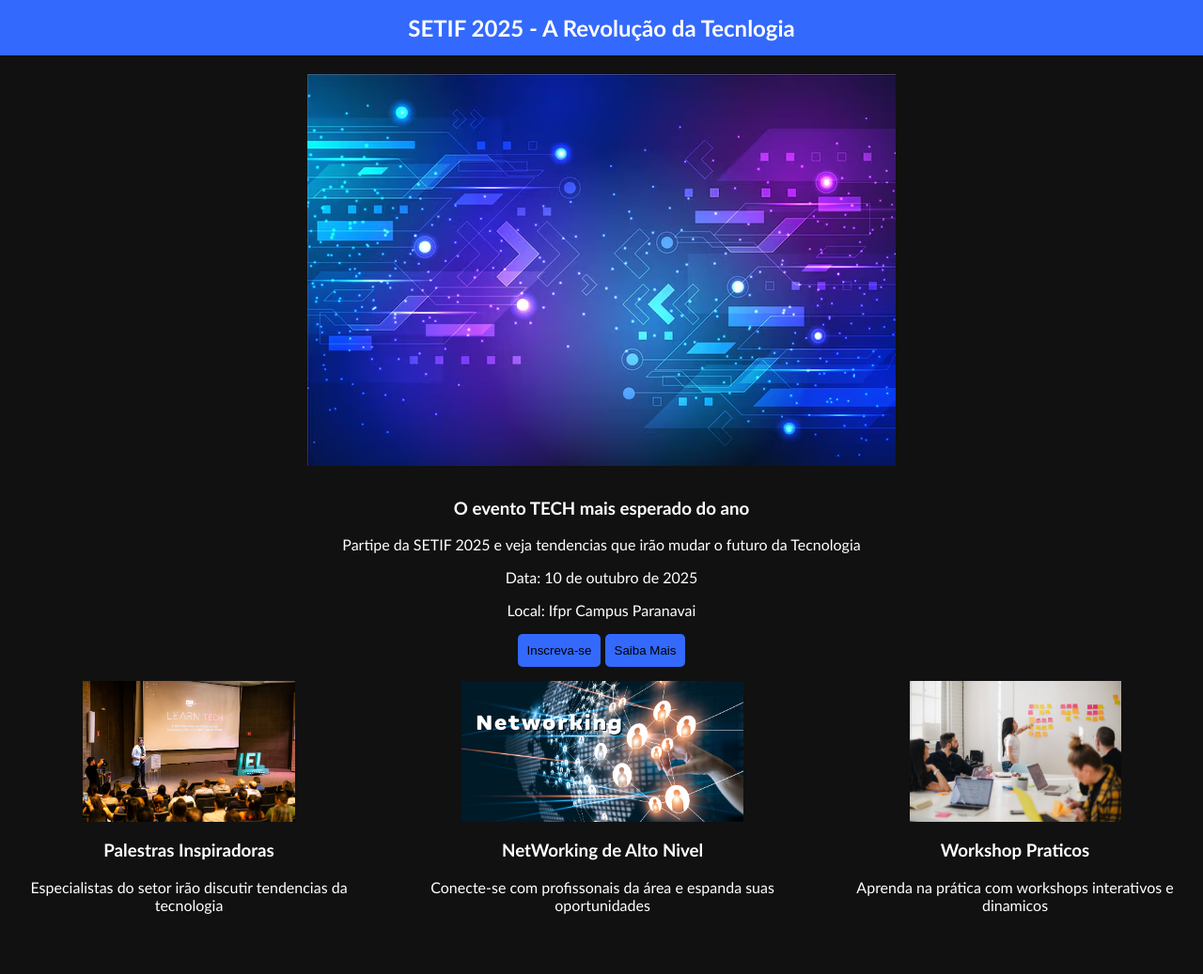
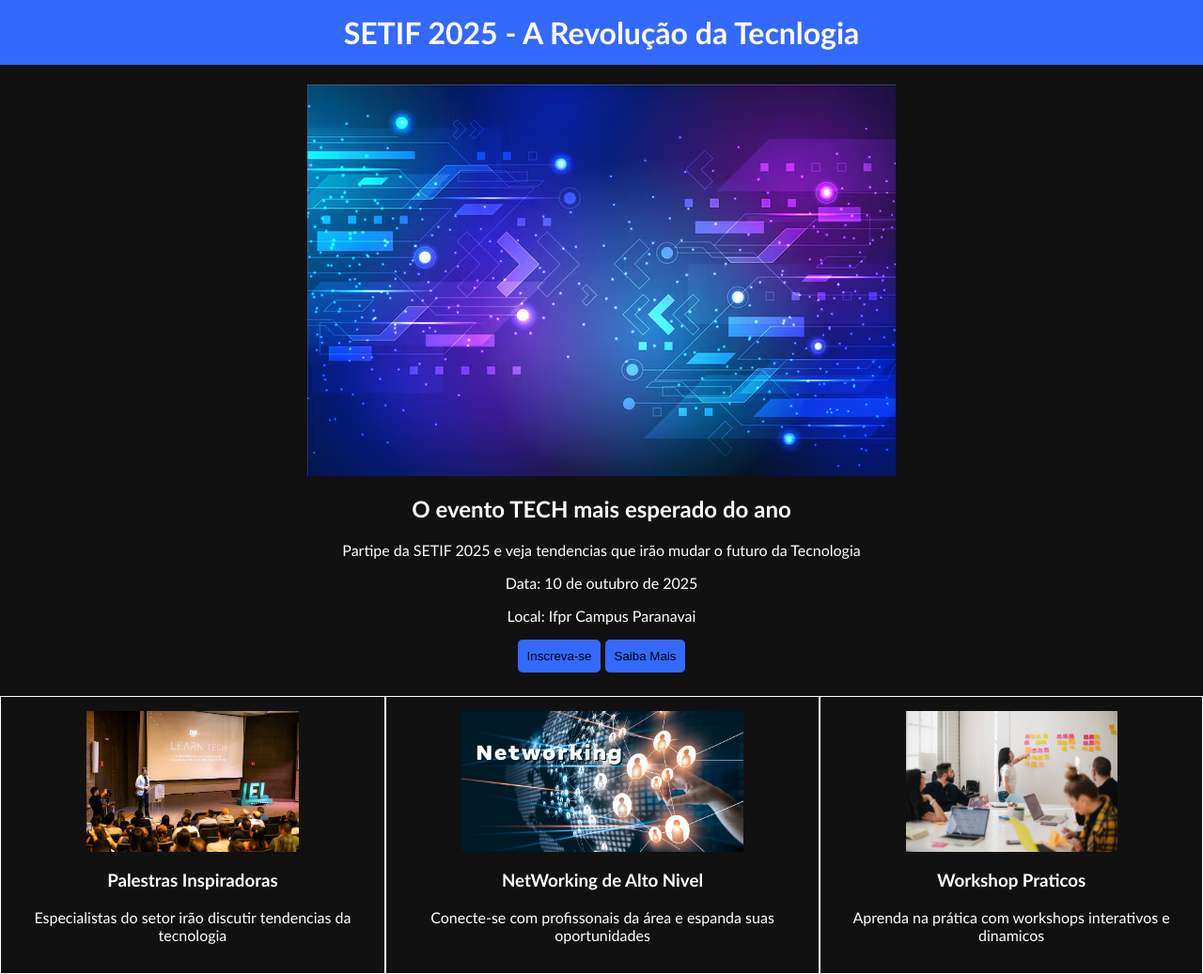
Before and after one commit to joaomarcosp-souza/PW, a plain HTML site: page TechConf/index.html in a window 1280 px wide. Shown: the whole page at 94% size. Before the commit the page ends 989 px from the top, so only its background shows below. Drawn offline with Linux system fonts and the light colour scheme.

Commit message:
Add files via upload

```diff
--- a/TechConf/index.html
+++ b/TechConf/index.html
@@ -10,14 +10,14 @@
 
 <body>
     <header>
-        <h2 class="title">SETIF 2025 - A Revolução da Tecnlogia</h2>
+        <h1 class="title">SETIF 2025 - A Revolução da Tecnlogia</h1>
     </header>
     <main class="">
         <section>
             <div class="banner">
                 <img src="imgs/card.avif" alt="Banner do Site">
-                <div class="text-card">
-                    <h3>O evento TECH mais esperado do ano</h3>
+                <div class="info-banner">
+                    <h2>O evento TECH mais esperado do ano</h2>
                     <p>Partipe da SETIF 2025 e veja tendencias que irão mudar o futuro da Tecnologia</p>
                     <p>Data: 10 de outubro de 2025</p>
                     <p>Local: Ifpr Campus Paranavai</p>
--- a/TechConf/style.css
+++ b/TechConf/style.css
@@ -18,8 +18,8 @@ img {
     background-color: #3369fd;
 }
 
-.text-card {
-    padding: 15px;
+.info-banner {
+    margin-bottom: 25px;
     text-align: center;
 }
 
@@ -28,19 +28,22 @@ img {
     border: 0;
     border-radius: 5px;
     background: #3369fd;
+}
+
+.buttons:hover {
     cursor: pointer;
 }
 
-.buttons:hover {}
-
 .cards {
+    cursor: pointer;
     display: flex;
-    gap: 10px;
-    align-items: flex-end;
-    justify-content: space-between;
+    align-items: flex-start;
+    justify-content: space-evenly;
 }
 
 .card-info {
+    padding: 15px;
+    border: 0.5px solid #fff;
     text-align: center;
 }
 
```
